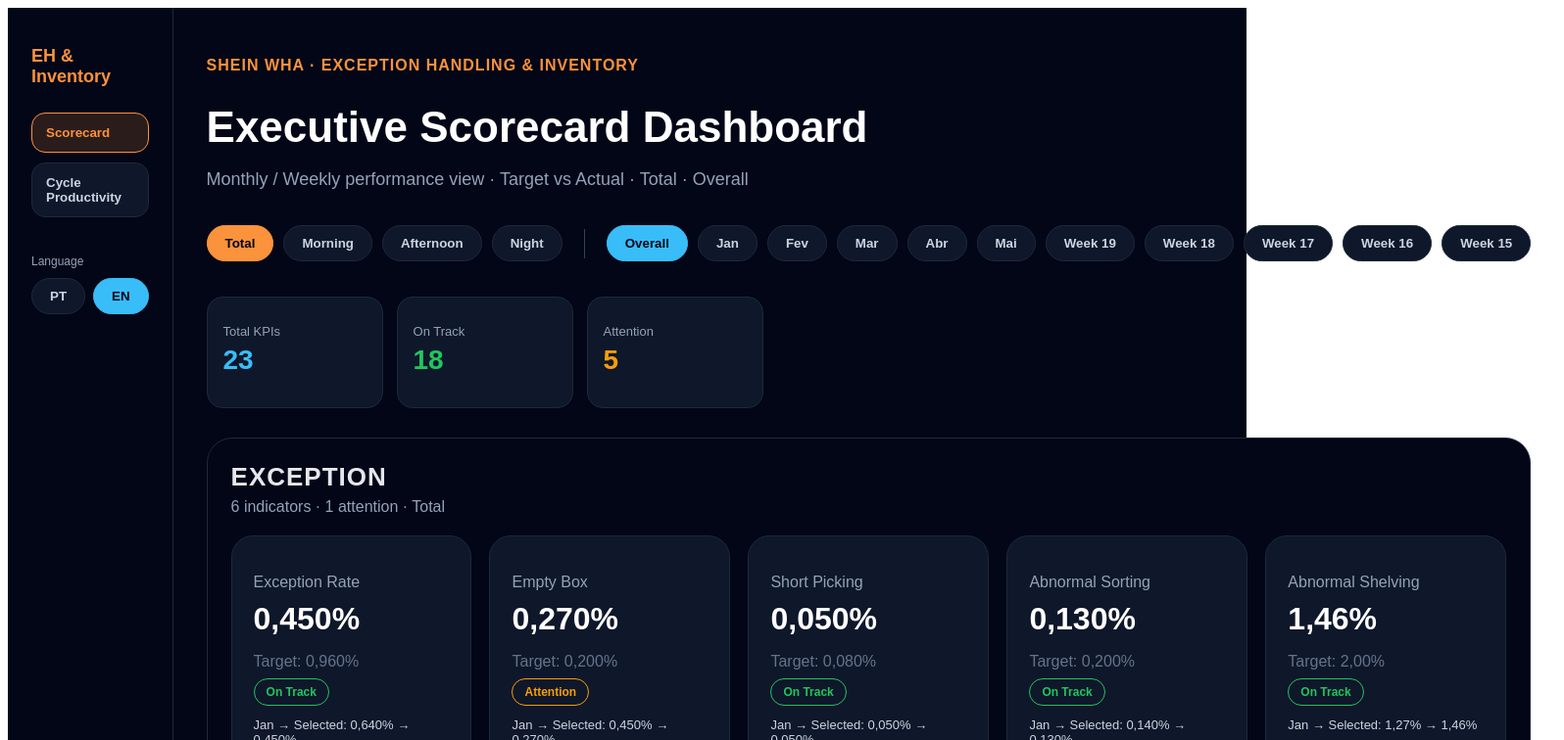
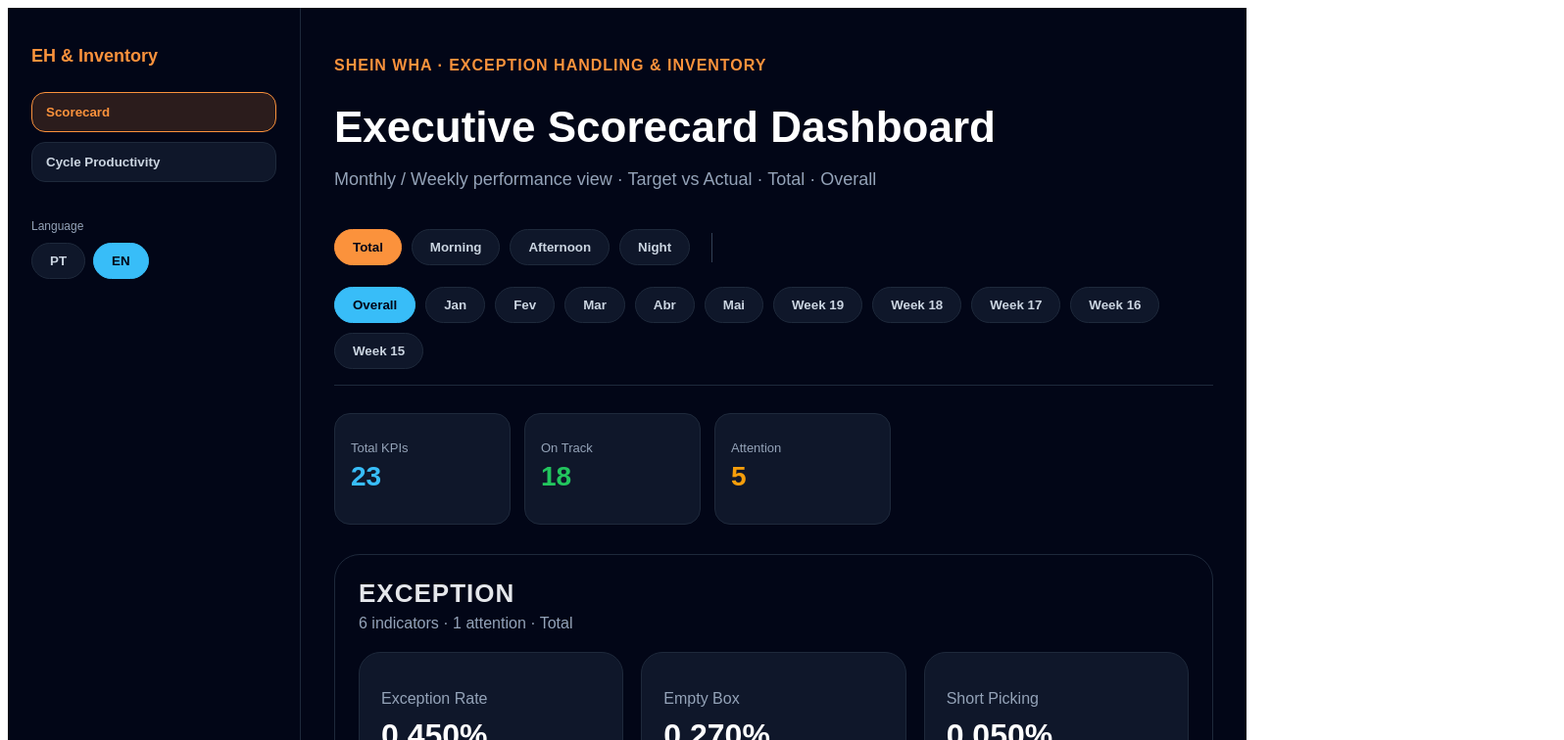
Before and after one commit to gabrielmedinaleite-hue/exception-handling-dashboard, a Next.js app: page / in a window 1280 px wide. Shown: the top 756 px of the page at 98% size, 1596 px wide, since content can reach past the window. Built offline with nearby package versions, Linux system fonts and the light colour scheme.

Commit message:
Update page.js

```diff
--- a/app/page.js
+++ b/app/page.js
@@ -347,26 +347,47 @@
 
 function FilterBar({ selectedShift, setSelectedShift, selectedMonth, setSelectedMonth }) {
   return (
+    <div
+      style={{
+        position: "sticky",
+        top: 0,
+        zIndex: 100,
+        background: "#020617",
+        paddingTop: "12px",
+        paddingBottom: "16px",
+        marginBottom: "28px",
+        borderBottom: "1px solid #1e293b",
+      }}
+    >
       <section
         style={{
           display: "flex",
           gap: "22px",
           alignItems: "center",
-    marginBottom: "28px",
-    padding: "8px 0",
+          flexWrap: "wrap",
         }}
       >
-      <div style={{ display: "flex", gap: "10px" }}>
+        <div style={{ display: "flex", gap: "10px", flexWrap: "wrap" }}>
           {shifts.map((shift) => (
-          <Button key={shift} active={selectedShift === shift} onClick={() => setSelectedShift(shift)}>
+            <Button
+              key={shift}
+              active={selectedShift === shift}
+              onClick={() => setSelectedShift(shift)}
+            >
               {shift}
             </Button>
           ))}
         </div>
 
-      <div style={{ width: "1px", height: "30px", background: "#334155" }} />
+        <div
+          style={{
+            width: "1px",
+            height: "30px",
+            background: "#334155",
+          }}
+        />
 
-      <div style={{ display: "flex", gap: "10px" }}>
+        <div style={{ display: "flex", gap: "10px", flexWrap: "wrap" }}>
           {months.map((month) => (
             <Button
               key={month.key}
@@ -379,6 +400,7 @@
           ))}
         </div>
       </section>
+    </div>
   );
 }
 
```
Lines whose indentation alone changed are shown as unchanged.
